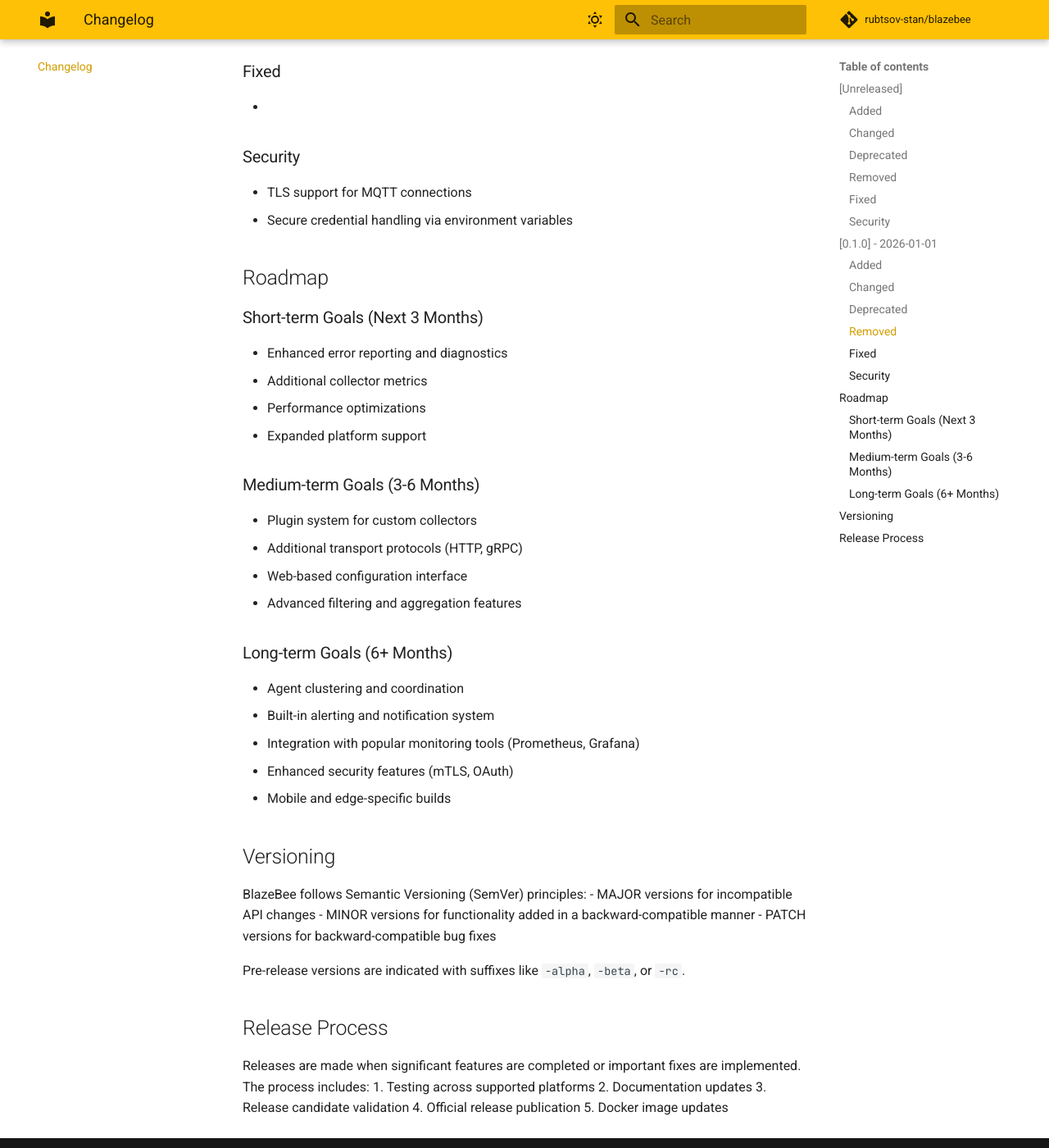
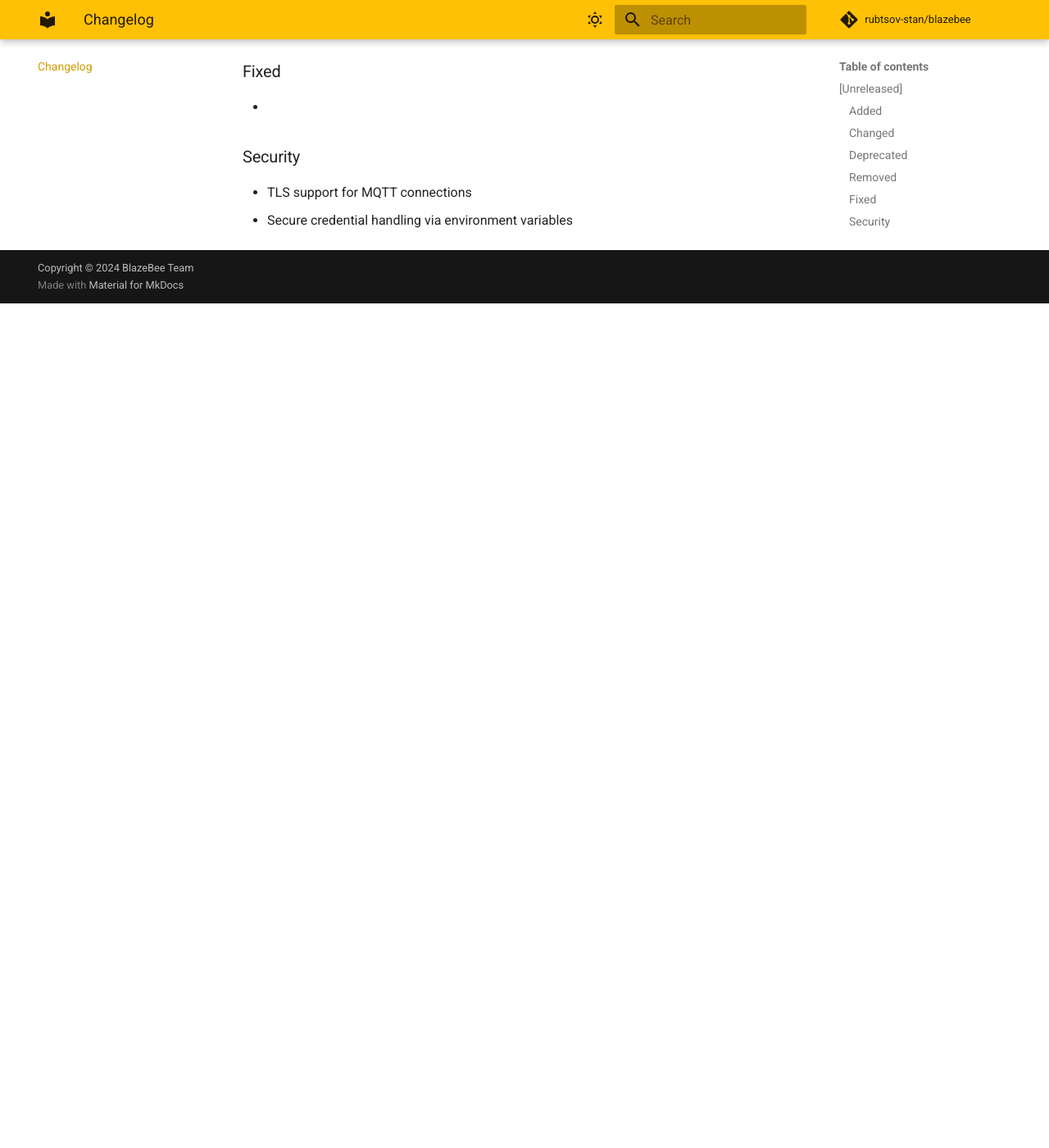
Before and after one commit to rubtsov-stan/blazebee, an MkDocs documentation site: the page built from docs/changelog.md, in a window 1280 px wide and 1400 px high, scrolled down 2509 px. Shown: the whole window at 82% size. Built offline with MkDocs 1.6.1 and Material for MkDocs 9.7.7, drawn with Linux system fonts in a browser that asks for light colours; comment, search, counter and statistics services are not loaded; after the commit the page ends 2879 px from its top, so only the background shows below that.

Commit message:
Remove useless changelog gen text

```diff
--- a/docs/changelog.md
+++ b/docs/changelog.md
@@ -76,42 +76,3 @@
 ### Security
 - TLS support for MQTT connections
 - Secure credential handling via environment variables
-
-## Roadmap
-
-### Short-term Goals (Next 3 Months)
-- Enhanced error reporting and diagnostics
-- Additional collector metrics
-- Performance optimizations
-- Expanded platform support
-
-### Medium-term Goals (3-6 Months)
-- Plugin system for custom collectors
-- Additional transport protocols (HTTP, gRPC)
-- Web-based configuration interface
-- Advanced filtering and aggregation features
-
-### Long-term Goals (6+ Months)
-- Agent clustering and coordination
-- Built-in alerting and notification system
-- Integration with popular monitoring tools (Prometheus, Grafana)
-- Enhanced security features (mTLS, OAuth)
-- Mobile and edge-specific builds
-
-## Versioning
-
-BlazeBee follows Semantic Versioning (SemVer) principles:
-- MAJOR versions for incompatible API changes
-- MINOR versions for functionality added in a backward-compatible manner
-- PATCH versions for backward-compatible bug fixes
-
-Pre-release versions are indicated with suffixes like `-alpha`, `-beta`, or `-rc`.
-
-## Release Process
-
-Releases are made when significant features are completed or important fixes are implemented. The process includes:
-1. Testing across supported platforms
-2. Documentation updates
-3. Release candidate validation
-4. Official release publication
-5. Docker image updates
```
